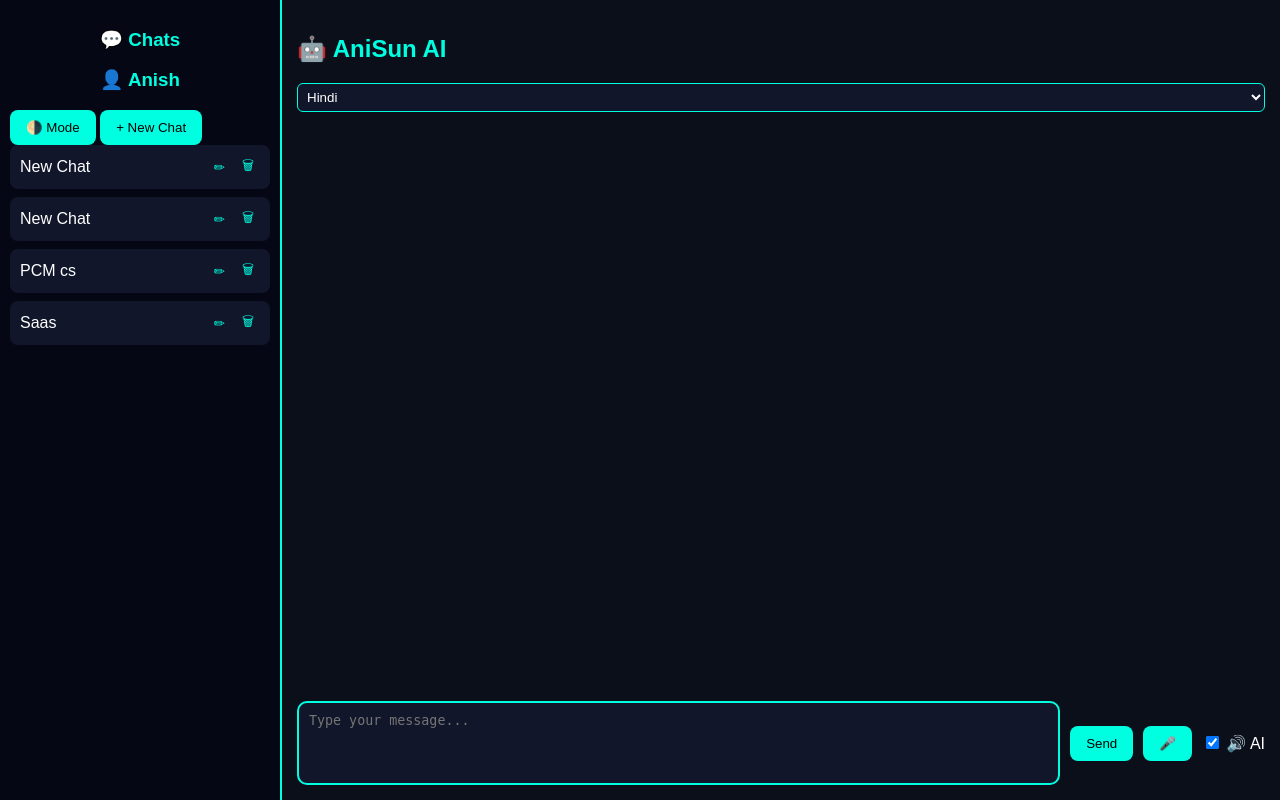
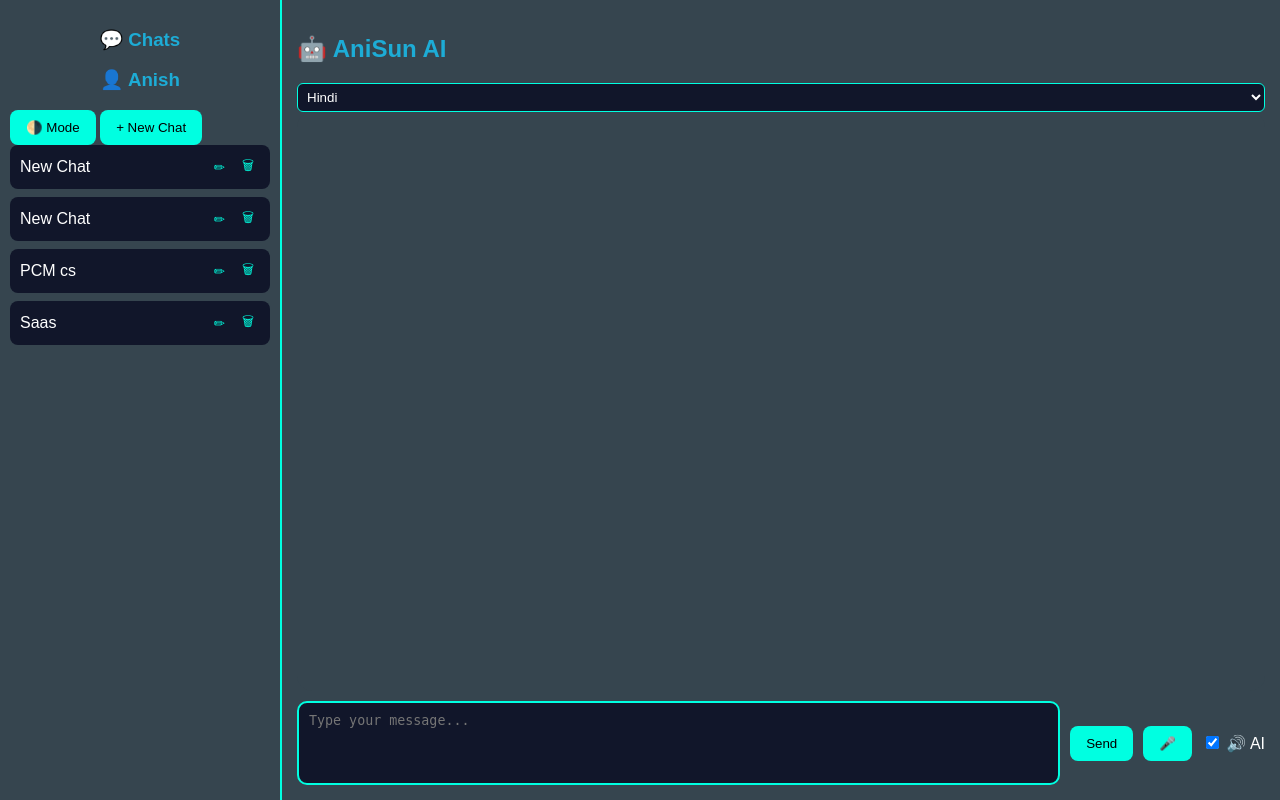
Before and after one commit to anish1672008-SmartLinks/ai-website, a Flask app: page /dashboard in a window 1280 px wide. Run offline with Flask 3, Linux system fonts and the light colour scheme; a user stored in the database is signed in; data comes from the database, SQL or seed files in the repository; both versions use the stored data as it was after the commit.

Commit message:
updated multiple files

```diff
--- a/templates/dashboard.html
+++ b/templates/dashboard.html
@@ -6,8 +6,8 @@
 
 <style>
 .light-mode {
-  background: #f4f7fb;
-  color: #111;
+  background: #CFCFCF;
+  color: gray;
 }
 
 .light-mode #sidebar {
@@ -62,19 +62,19 @@
   border:1px solid #00bfa5;
 }
 
-body{margin:0;background:#0b0f1a;color:white;font-family:Arial;height:100vh;display:flex;}
-#sidebar{width:260px;background:#050814;border-right:2px solid #00ffe1;padding:10px;overflow-y:auto;}
-#sidebar h3{color:#00ffe1;text-align:center;}
+body{margin:0;background:#36454f;color:white;font-family:Arial;height:100vh;display:flex;}
+#sidebar{width:260px;background:#36454f;border-right:2px solid #00ffe1;padding:10px;overflow-y:auto;}
+#sidebar h3{color:#1dacd6;text-align:center;}
 .chat-item{padding:10px;background:#11162a;margin-bottom:8px;border-radius:8px;cursor:pointer;display:flex;justify-content:space-between;align-items:center;}
 .chat-item:hover{background:#00ffe1;color:black;}
 .chat-item span{flex:1;}
 .chat-item button{background:none;border:none;color:#00ffe1;cursor:pointer;margin-left:5px;}
 
 #main{flex:1;display:flex;flex-direction:column;padding:15px;}
-#chatBox{flex:1;overflow-y:auto;padding:10px;}
+#chatBox{flex:1;overflow-y:auto;padding:10px;background:#36454f;border-radius:15px}
 .msg{max-width:70%;padding:10px;margin:8px 0;border-radius:12px;}
-.user{background:#00ffe1;color:black;align-self:flex-end;}
-.ai{background:#11162a;border:1px solid #00ffe1;align-self:flex-start;}
+.user{background:#36454f;color:black;align-self:flex-end;}
+.ai{background:#91a3b0;border:1px solid #00ffe1;align-self:flex-start;}
 
 #controls{display:flex;gap:10px;margin-top:10px;align-items:center;}
 textarea{flex:1;padding:10px;border-radius:10px;border:2px solid #00ffe1;background:#11162a;color:white;resize:none;height:60px;}
@@ -94,7 +94,7 @@
 </div>
 
 <div id="main">
-  <h2 style="color:#00ffe1;">🤖 AniSun AI</h2>
+  <h2 style="color:#1dacd6;">🤖 AniSun AI</h2>
 
   <select id="languageSelect" onchange="changeLanguage()">
     <option value="hindi">Hindi</option>
```
Also changed, not shown: database/ai.db.
